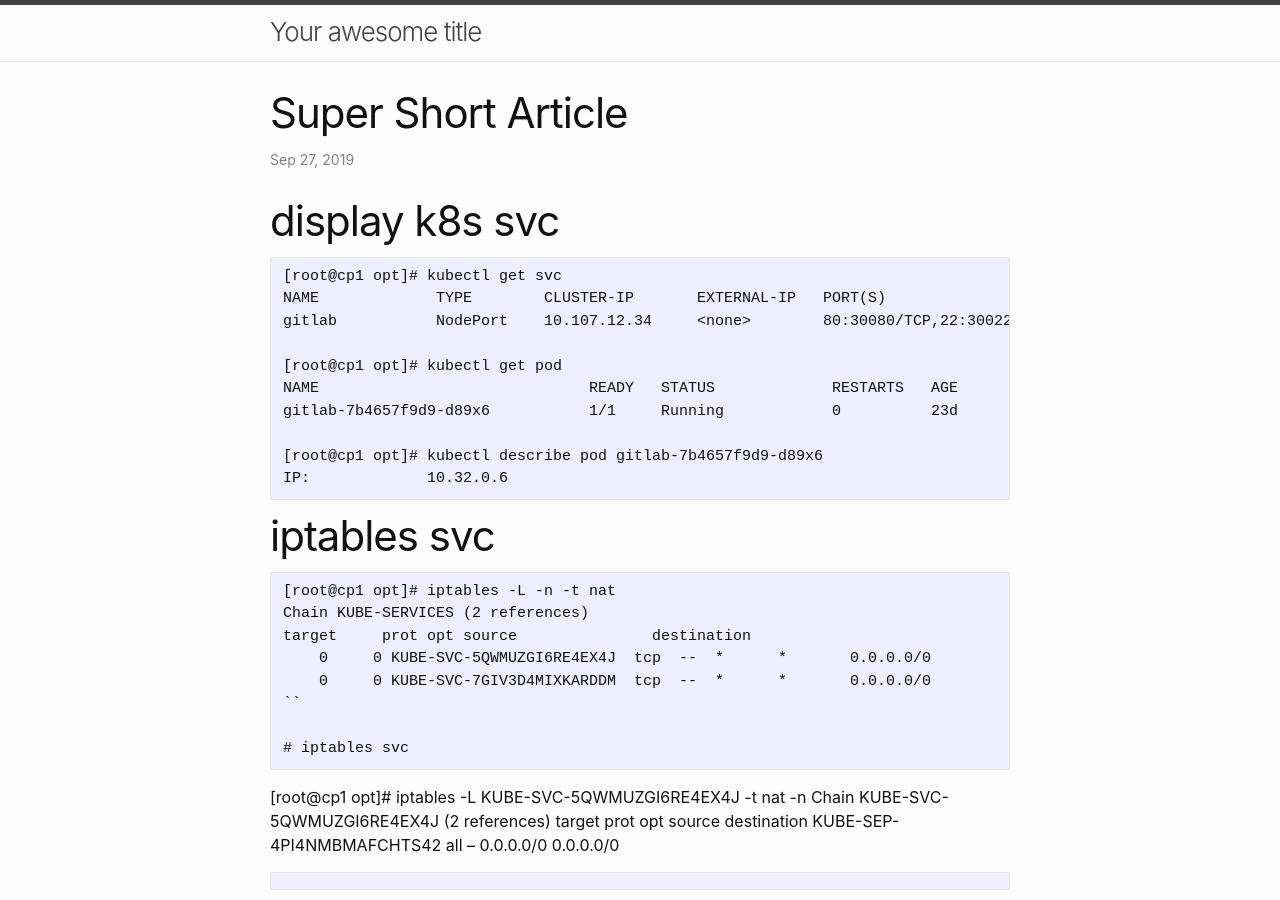
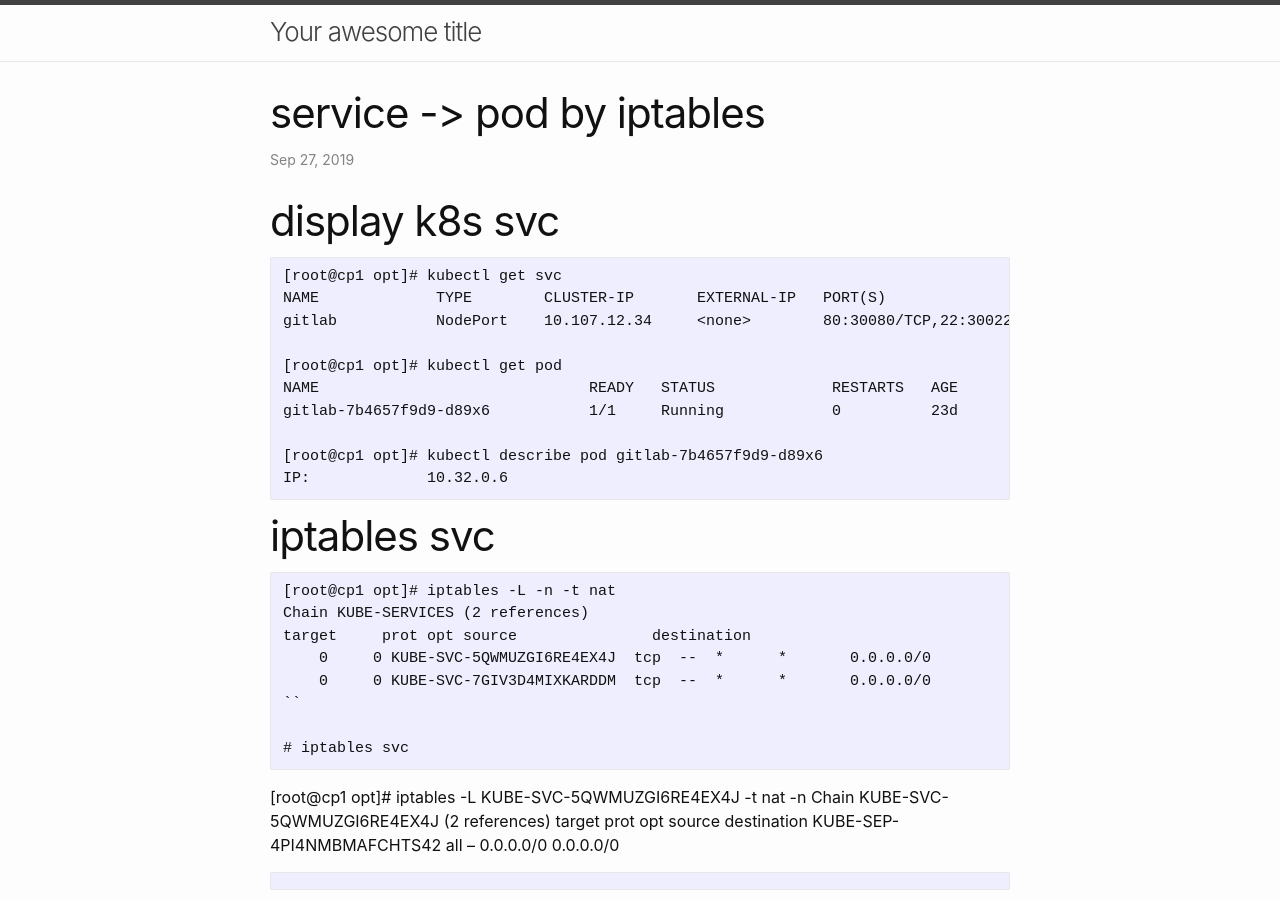
Before and after one commit to shinhwagk/blog, a Jekyll site: the page built from _posts/2019-09-27-super-short-article.md, in a window 1280 px wide and 900 px high. Built offline with Jekyll 4.4.1, drawn with Linux system fonts in a browser that asks for light colours; our own code applies the rules of GitHub Pages for plain Markdown files.

Commit message:
Update 2019-09-27-super-short-article.md

````diff
--- a/_posts/2019-09-27-super-short-article.md
+++ b/_posts/2019-09-27-super-short-article.md
@@ -1,3 +1,9 @@
+---
+layout: post
+title: "service -> pod by iptables"
+categories: misc
+---
+
 # display k8s svc
 ```
 [root@cp1 opt]# kubectl get svc
````
